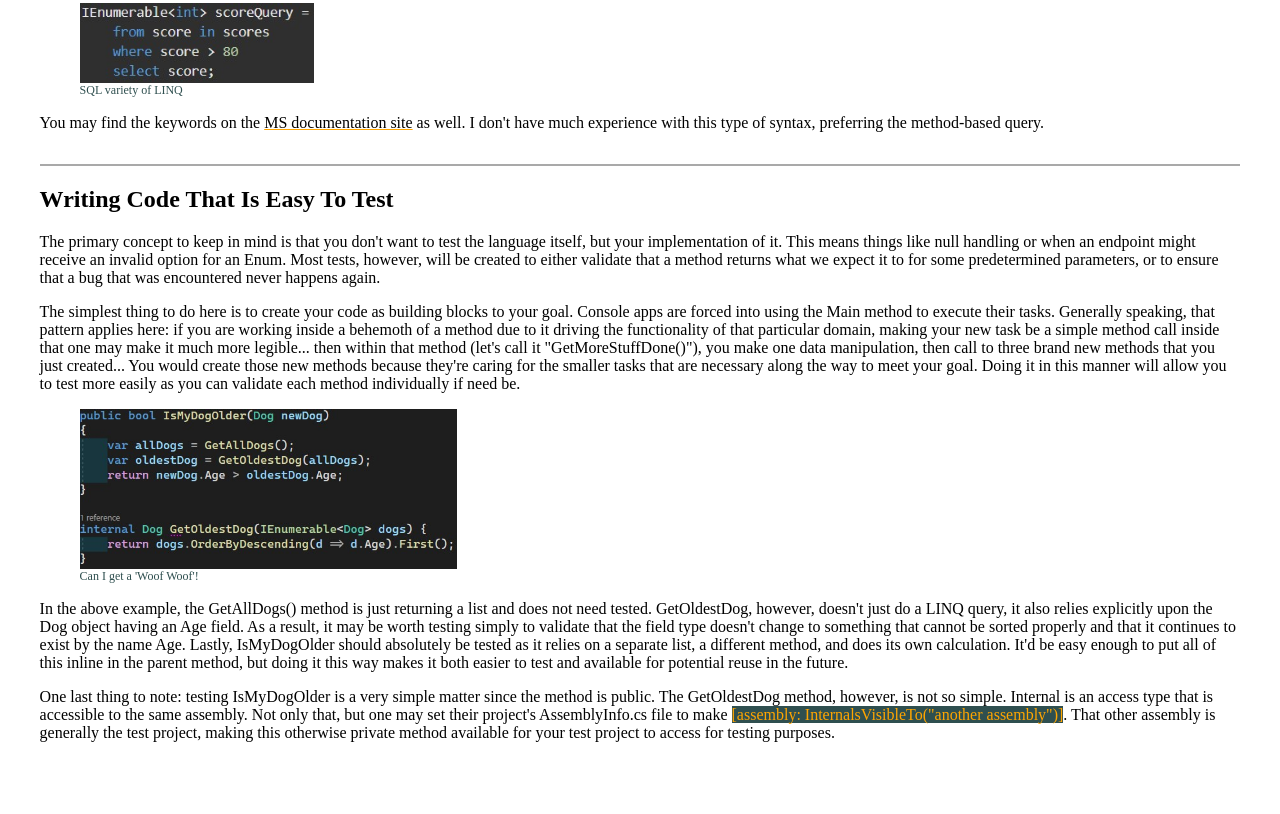
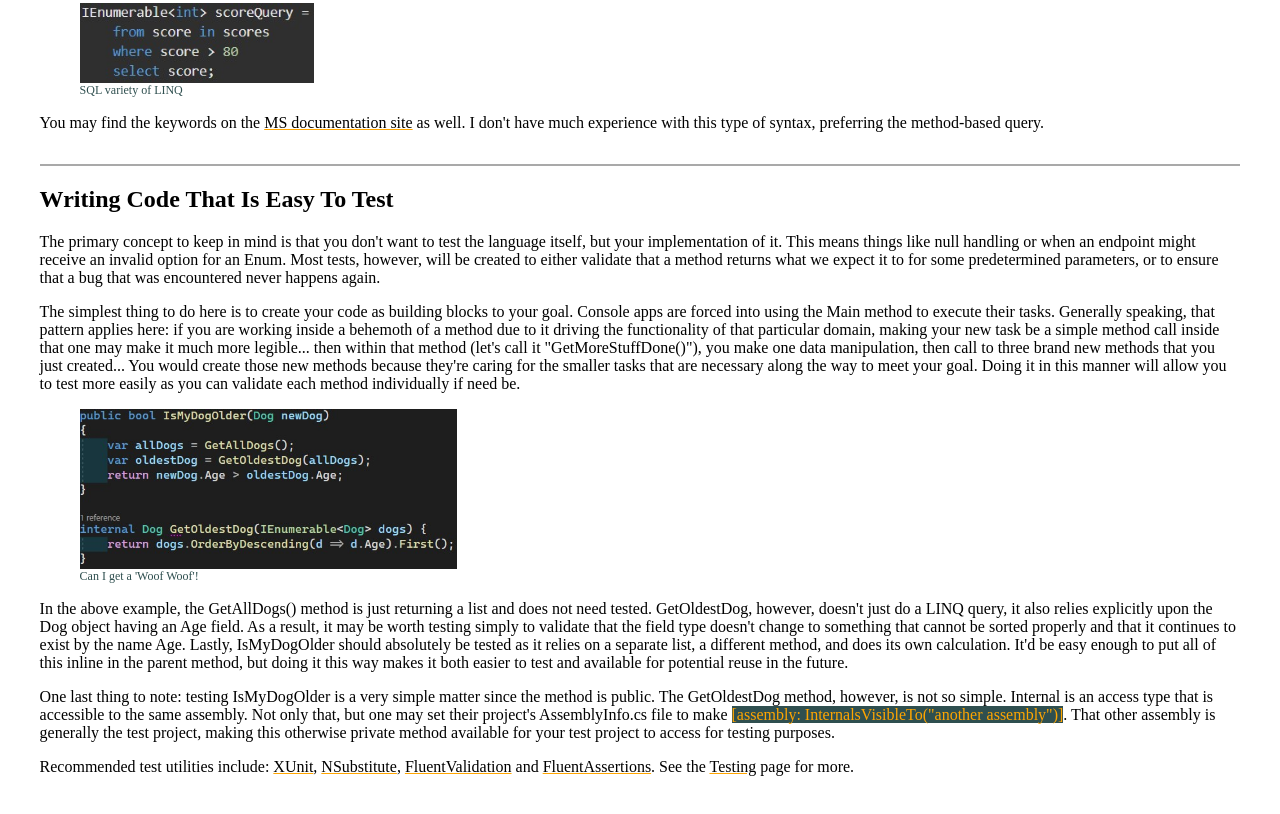
Before and after one commit to CheTranqui/Developer-Wiki, a plain HTML site: page index.html in a window 1280 px wide. Shown: the part 1605-2419 px from the top of the page. Drawn offline with Linux system fonts and the light colour scheme.

Commit message:
links regarding testability in Csharp

```diff
--- a/index.html
+++ b/index.html
@@ -173,6 +173,9 @@
                     <p>
                         One last thing to note: testing IsMyDogOlder is a very simple matter since the method is public. The GetOldestDog method, however, is not so simple. Internal is an access type that is accessible to the same assembly. Not only that, but one may set their project's AssemblyInfo.cs file to make <span class="code">[assembly: InternalsVisibleTo("another assembly")]</span>. That other assembly is generally the test project, making this otherwise private method available for your test project to access for testing purposes.
                     </p>
+                    <p>
+                        Recommended test utilities include: <a class=inline-link href="https://www.youtube.com/watch?v=ub3P8c87cwk">XUnit</a>, <a class="inline-link" href="https://nsubstitute.github.io/help/getting-started/">NSubstitute</a>, <a class="inline-link" href="https://docs.fluentvalidation.net/en/latest/index.html">FluentValidation</a> and <a class="inline-link" href="https://fluentassertions.com/introduction">FluentAssertions</a></a>. See the <a class="inline-link" href="./testing/testing.html">Testing</a> page for more.
+                    </p>
                 </article>
             </section>
         </main>
```
